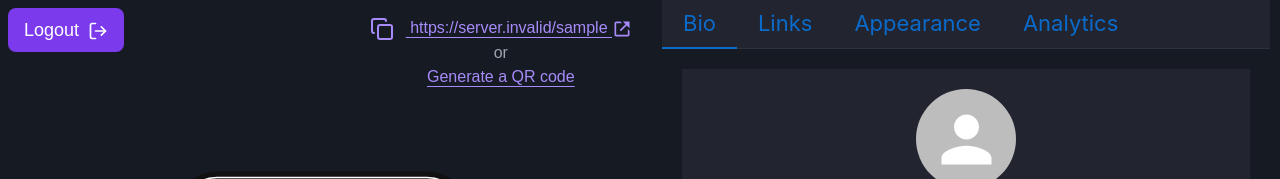
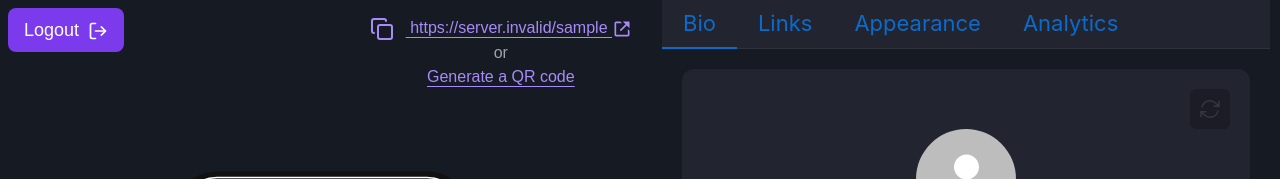
Before and after one commit to siddhesh1051/OwnLink, a React (Create React App) app in the folder client/: page / in a window 1280 px wide. Shown: the top 179 px of the page. Built offline with nearby package versions, Linux system fonts and the light colour scheme; no server answers; sample sign-in values are in the browser's storage.

Commit message:
Sync button added

```diff
--- a/client/src/components/Analytics.jsx
+++ b/client/src/components/Analytics.jsx
@@ -8,6 +8,7 @@ import { getViewsInformation } from '../store/getviewsSlice';
 import { getAllLinksViews } from '../store/getAllLinksViews';
 import axios from 'axios';
 import { motion } from 'framer-motion';
+import SyncButton from './SyncButton';
 
 const Analytics = () => {
   const dispatch = useDispatch();
@@ -46,6 +47,7 @@ const Analytics = () => {
   return (
 
     <div className='p-5 rounded-xl bg-[#222430] w-full  flex flex-col pb-8 '>
+      <SyncButton />
 
 
       <motion.div
@@ -111,7 +113,7 @@ const Analytics = () => {
         }
 
         {
-          linksViews.length !== 0 && linksViews.map((linksView) => (
+           linksViews && linksViews.length !== 0 && linksViews.map((linksView) => (
             <LinearBar clicks={linksView.linkClicks} title={linksView.title} key={linksView.index} maxClicks={maxLinksClicks} type="link" />
           ))
         }
--- a/client/src/components/LinearBar.jsx
+++ b/client/src/components/LinearBar.jsx
@@ -24,10 +24,11 @@ const LinearBar = ({ clicks, title, type, maxClicks }) => {
 //   console.log(max);
 
   // Calculate the scaled value for LinearProgress (limited to 75% of max)
-  const scaledValue = (clicks / maxClicks) * 75;
+
+  const scaledValue =  maxClicks!==0 ? (clicks / maxClicks) * 75 : 0;
 
   const getScaledValue = (value) => {
-    if (value === 0) return 100;
+    if (value === 0) return 0;
     return value;
   }
 
--- a/client/src/components/Right.jsx
+++ b/client/src/components/Right.jsx
@@ -39,6 +39,7 @@ import { getLinks } from '../store/linkSlice';
 import Appearence from './Appearence';
 import { motion } from 'framer-motion'
 import Analytics from './Analytics';
+import SyncButton from './SyncButton';
 
 
 const Right = ({ text, update, setUpdate }, ref) => {
@@ -381,7 +382,8 @@ const Right = ({ text, update, setUpdate }, ref) => {
 
         </TabList>
         <TabPanel value={1}    >
-          <div className='p-5 rounded-xl rounded-t-none bg-[#222430] '>
+          <div className='p-5 rounded-xl bg-[#222430] '>
+            <SyncButton/>
 
             <motion.div
               initial={{ y: 20, opacity: 0 }}
--- /dev/null
+++ b/client/src/components/SyncButton.jsx
@@ -0,0 +1,32 @@
+import React from 'react'
+import { motion } from 'framer-motion';
+
+const SyncButton = () => {
+
+    const sync = () => {
+        window.location.reload();
+    }
+
+
+    return (
+        <div className='flex justify-end  ' >
+            <motion.div
+            initial={{ scale: 0 , opacity:0 }}
+            transition={{
+              delay: 0.2,
+              duration: 0.4
+            }}
+            whileInView={{ scale: 1, opacity: 1 }}
+            viewport={{ once: true }}
+
+            className='flex p-2 cursor-pointer rounded-md bg-[#1B1C25]' onClick={sync}>
+
+            <svg xmlns="http://www.w3.org/2000/svg" fill="none" viewBox="0 0 24 24" stroke-width="1.5" stroke="currentColor" class="w-6 h-6">
+                <path stroke-linecap="round" stroke-linejoin="round" d="M16.023 9.348h4.992v-.001M2.985 19.644v-4.992m0 0h4.992m-4.993 0l3.181 3.183a8.25 8.25 0 0013.803-3.7M4.031 9.865a8.25 8.25 0 0113.803-3.7l3.181 3.182m0-4.991v4.99" />
+            </svg>
+            </motion.div>
+        </div>
+    )
+}
+
+export default SyncButton
```
Also changed, not shown: 2 other files (tests, documents, lock files or other folders).
